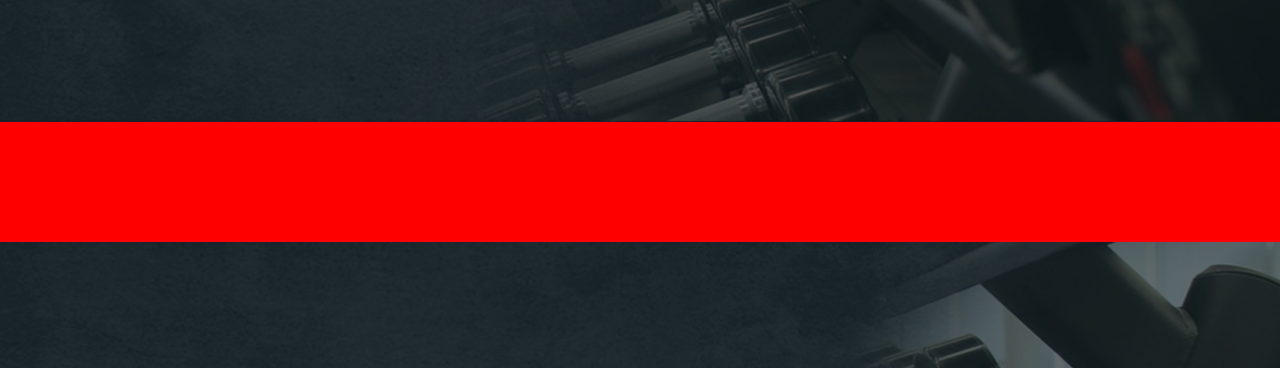
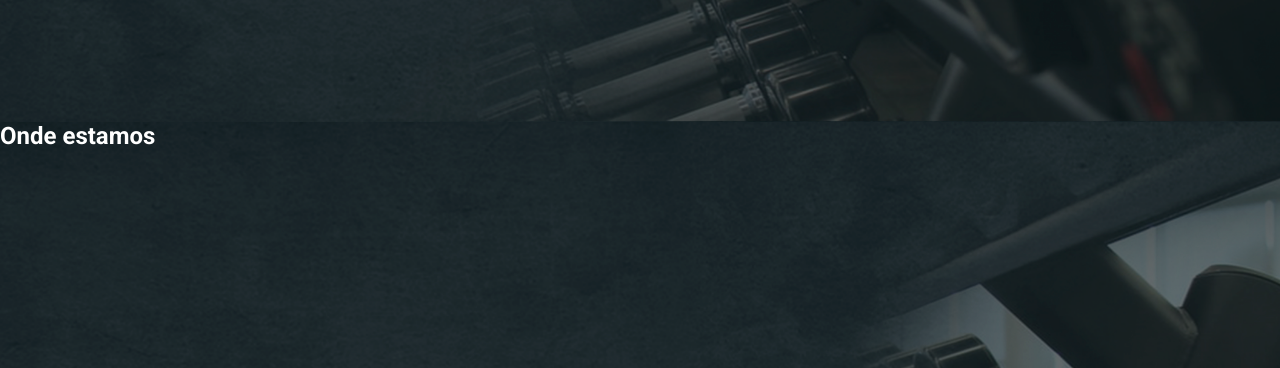
Before and after one commit to vemm2/site_profitness, a plain HTML site: page index.html in a window 1280 px wide. Shown: the part 1478-1846 px from the top of the page. Drawn offline with Linux system fonts and the light colour scheme.

Commit message:
Structural changes

```diff
--- a/index.html
+++ b/index.html
@@ -32,11 +32,12 @@
 
 
         <section id="contato">
+            <h2>Onde estamos</h2>
+            <iframe src="https://www.google.com/maps/embed?pb=!1m18!1m12!1m3!1d932.6436792430025!2d-41.676109070792805!3d-20.768024645168882!2m3!1f0!2f0!3f0!3m2!1i1024!2i768!4f13.1!3m3!1m2!1s0xbb93503946584f%3A0x97155de314368f61!2sAcademia%20Profitness!5e0!3m2!1spt-BR!2sbr!4v1646402212603!5m2!1spt-BR!2sbr" width="600" height="450" style="border:0;" allowfullscreen="" loading="lazy" id="mapa"></iframe>
 
-            <!-- <iframe src="https://www.google.com/maps/embed?pb=!1m18!1m12!1m3!1d932.6435107220016!2d-41.676138370792856!3d-20.76805194516912!2m3!1f0!2f0!3f0!3m2!1i1024!2i768!4f13.1!3m3!1m2!1s0x0%3A0x8a72e3400e4c5353!2zMjDCsDQ2JzA1LjAiUyA0McKwNDAnMzIuMSJX!5e0!3m2!1spt-BR!2sbr!4v1646334772869!5m2!1spt-BR!2sbr" width="600"
-            height="400"  style="border:0;" allowfullscreen="" loading="lazy" id="mapa"></iframe> -->
-            <div class="footer">  </div>
+
         </section>
+        <section class="footer"></section>
 
 </main>
     <body>
--- a/style.css
+++ b/style.css
@@ -6,12 +6,16 @@
 
 
 body{
-    overflow: hidden;
+    overflow:auto;
     margin: 0;
     padding: 0;
 }
 
-
+h2{
+    font-family: 'Roboto', sans-serif;
+    color: white;
+    text-align:start;
+}
 #retangulos{
     display: flex;
     width: 100%;
@@ -94,7 +98,7 @@ html{
     padding-right: 0rem;
     position: fixed;
     width: 100%;
-    height: ;
+
     font-size: 1.5rem;
     box-shadow: black;
 
@@ -154,18 +158,13 @@ section{
     background-repeat: no-repeat;
     background-size: cover;
     background-position: center center;
-    height: 100vh
+    height: 100VH;
+    /* background-color: #009767; */
 
 }
+
 #mapa{
     margin-top: 30vh;
     margin-left: 10vh;;
 
 }
-
-.footer{
-    background-color: red;
-    width: 100%;
-    height: 15%;
-    align-items: bottom;
-}
```
